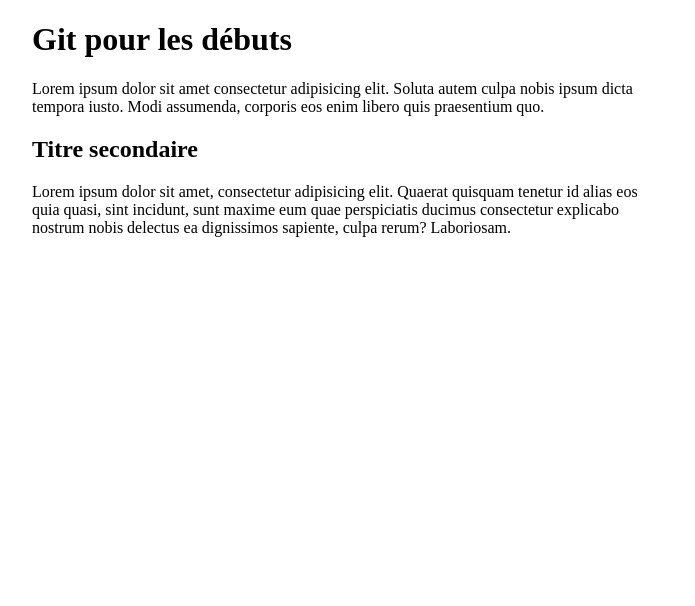
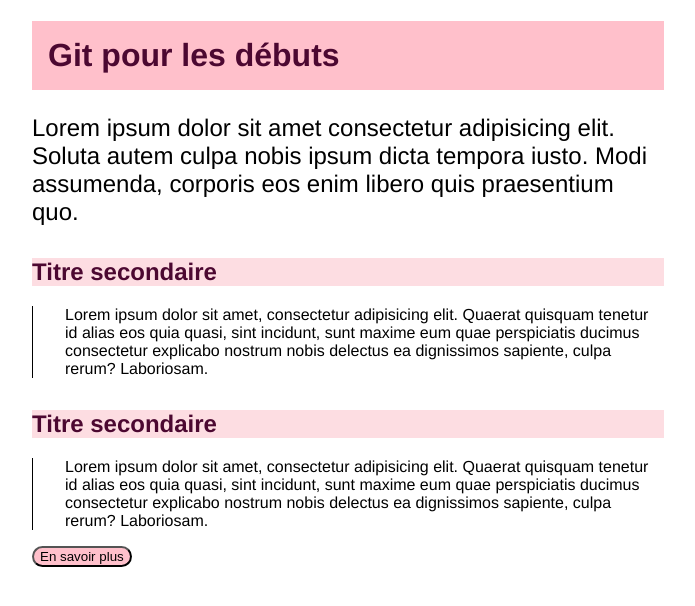
Before and after one commit to lcheram/git-wi34, a website: page index.html in a window 1280 px wide. Shown: the whole page, without its empty margins (292-987 px from the left). Drawn offline with Linux system fonts and the light colour scheme.

Commit message:
modify style

```diff
--- a/index.html
+++ b/index.html
@@ -11,9 +11,12 @@
 <body>
   <main>
   <h1>Git pour les débuts</h1>
-  <p>Lorem ipsum dolor sit amet consectetur adipisicing elit. Soluta autem culpa nobis ipsum dicta tempora iusto. Modi assumenda, corporis eos enim libero quis praesentium quo.</p>
+  <p class="starting">Lorem ipsum dolor sit amet consectetur adipisicing elit. Soluta autem culpa nobis ipsum dicta tempora iusto. Modi assumenda, corporis eos enim libero quis praesentium quo.</p>
   <h2>Titre secondaire</h2>
-  <p>Lorem ipsum dolor sit amet, consectetur adipisicing elit. Quaerat quisquam tenetur id alias eos quia quasi, sint incidunt, sunt maxime eum quae perspiciatis ducimus consectetur explicabo nostrum nobis delectus ea dignissimos sapiente, culpa rerum? Laboriosam.</p>
+  <p class="suivant">Lorem ipsum dolor sit amet, consectetur adipisicing elit. Quaerat quisquam tenetur id alias eos quia quasi, sint incidunt, sunt maxime eum quae perspiciatis ducimus consectetur explicabo nostrum nobis delectus ea dignissimos sapiente, culpa rerum? Laboriosam.</p>
+  <h2>Titre secondaire</h2>
+  <p class="suivant">Lorem ipsum dolor sit amet, consectetur adipisicing elit. Quaerat quisquam tenetur id alias eos quia quasi, sint incidunt, sunt maxime eum quae perspiciatis ducimus consectetur explicabo nostrum nobis delectus ea dignissimos sapiente, culpa rerum? Laboriosam.</p>
+  <button>En savoir plus</button>
 </main>
 </body>
 </html>
--- a/style.css
+++ b/style.css
@@ -1,4 +1,40 @@
 main {
 width: 50%;
 margin: auto;
+font-family: 'Franklin Gothic Medium', 'Arial Narrow', Arial, sans-serif;
 }
+
+h1 {
+  color: #4c0831;
+  background: pink;
+  /*margin: 1rem;*/
+  padding: 1rem;
+  corner-radius: 100px;
+}
+
+.starting {
+  font-size: 1.5rem;
+}
+
+h2 {
+  color: #4c0831;
+  background: rgb(253, 221, 226);
+  margin-block-start: 2rem;
+}
+
+.suivant {
+  border-left: 1.5px solid black;
+  padding-inline-start: 2rem;
+  transition: all 1s linear;
+}
+
+.suivant:hover {
+  border-left: 3px solid #bb1d7c;
+  color: #bb1d7c;
+  font-size: 1.1rem;
+}
+
+button {
+background: pink;
+border-radius: 30px;
+}
```
